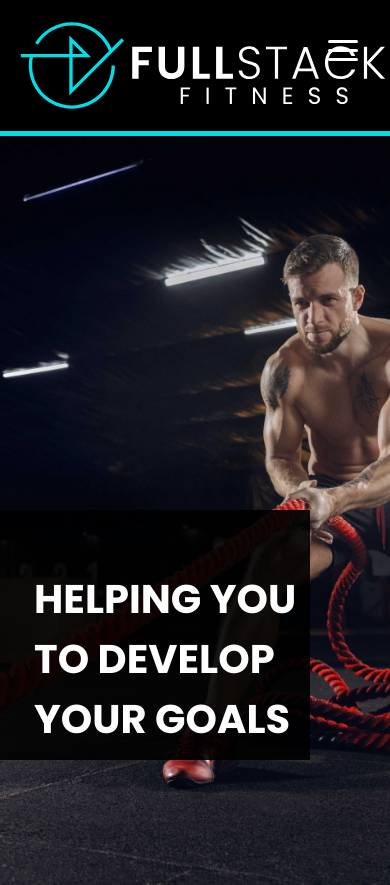
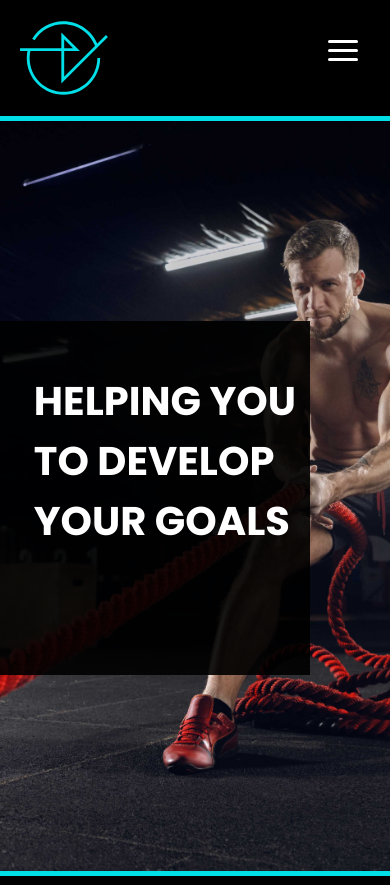
Before and after one commit to ChrisKellFSD/full-stack-fitness-pp-1, a plain HTML site: page index.html in a window 390 px wide. Shown: the top 885 px of the page. Drawn offline with Linux system fonts and the light colour scheme.

Commit message:
Add logo icon to mobile version

```diff
--- a/assets/css/style.css
+++ b/assets/css/style.css
@@ -38,6 +38,7 @@ h3 {
 }
 
 /* Navigation */
+/* Adapted from following this tutorial: https://www.youtube.com/watch?v=At4B7A4GOPg */
 
 .navbar {
     display: flex;
@@ -48,13 +49,22 @@ h3 {
     background-color: rgb(0, 0, 0);
     color: white;
     height: auto;
+    font-size: 120%;
 }
 
-.brand-title {
+.logo-main {
     max-height: 12vh;
     margin-top: 1rem;
     margin-left: 1rem;
     margin-bottom: 1rem;
+}
+
+.logo-mobile {
+    max-height: 10vh;
+    margin-top: 1rem;
+    margin-left: 1rem;
+    margin-bottom: 1rem;
+    display: none;
 }
 
 .navbar-links {
@@ -79,7 +89,7 @@ h3 {
 }
 
 .navbar-links li:hover {
-    background-color: #555;
+    font-weight: 900;
 }
 
 .toggle-button {
@@ -119,11 +129,11 @@ h3 {
 #hero-text {
     width: 310px;
     height: 250px;
-    margin-top: 20px;
-    padding-left: 34px;
-    padding-top: 59px;
+    padding-left: 4vh;
+    padding-top: 6vh;
+    padding-bottom: 36vh;
     background-color: rgba(0, 0, 0, 0.9);
-    bottom: 10vh;
+    bottom: 20vh;
     position: absolute;
 }
 
@@ -363,4 +373,12 @@ footer {
     padding: 15px;
     left: 0;
     }
+
+    .navbar .logo-main {
+        display: none;
+    }
+
+    .navbar .logo-mobile {
+        display: block;
+    }
 }
--- a/index.html
+++ b/index.html
@@ -6,16 +6,18 @@
     <meta http-equiv="X-UA-Compatible" content="IE=edge">
     <meta name="viewport" content="width=device-width, initial-scale=1.0">
 
-    <link rel="stylesheet" href="assets/css/style.css">
+    <link rel="stylesheet" href="./assets/css/style.css">
     <title>Full Stack Fitness</title>
 </head>
 
 <body>
 
     <!--Nav bar-->
+    <!--Adapted from following this tutorial: https://www.youtube.com/watch?v=At4B7A4GOPg-->
 
 <nav class="navbar">
-    <img class="brand-title" src="assets/images/full-stack-fitness-logo.svg" alt="Full Stack Fitness Logo">
+    <img class="logo-main" src="./assets/images/full-stack-fitness-logo.svg" alt="Full Stack Fitness Logo">
+    <img class="logo-mobile" src="./assets/images/full-stack-fitness-logo-icon.svg" alt="Full Stack Fitness Logo">
     <a href="#" class="toggle-button">
       <span class="bar"></span>
       <span class="bar"></span>
@@ -47,7 +49,7 @@
     </section>
     <section class="services-container">
         <article>
-            <img src="assets/images/personal-training.png" alt="Personal Training">
+            <img src="./assets/images/personal-training.png" alt="Personal Training">
             <div>
                 <h3>Personal Training <i class="fa-solid fa-dumbbell"></i></h3>
                 <p>Here at Full Stack Fitness, we make it our goal to make sure you reach yours. We don't offer one size fits all type of plans. No, we work with you to tailor make your plan that suits your body and needs. We are flexible with our workout plans which can be morning, evening or weekend times that suits you.
@@ -55,7 +57,7 @@
             </div>
         </article>
         <article>
-            <img src="assets/images/health-nutrition.png" alt="Health & Nutrition">
+            <img src="./assets/images/health-nutrition.png" alt="Health & Nutrition">
             <div>
                 <h3>Health & Nutrition <i class="fa-brands fa-nutritionix"></i></h3>
                 <p>Protein, complex carbs, fibre and macro diets. Are these just words to you? Don't worry, we all started thinking the same. Luckily, these words aren't as scary as it seems. We take Health and Nutrition very serious here at Full Stack Fitness. More importantly, we make it fun. No need to be scared of what type of diet you will be on or what cut backs you need to make to your food. You will find that through careful planning, food plans can sometimes unlock limitless amount of recipe options that not only are good for you, but also taste GREAT!
@@ -63,7 +65,7 @@
             </div>
         </article>
         <article>
-            <img src="assets/images/online-coaching.png" alt="Online Coaching">
+            <img src="./assets/images/online-coaching.png" alt="Online Coaching">
             <div>
                 <h3>Online Coaching <i class="fa-solid fa-camera"></i></h3>
                 <p>Struggling to find time away from home? Don't worry, we are now offering online coaching as a service. What exactly does this mean? We are able to cary out personal training sessions online through our dedicated live feed and recording software. Not only that, but all our classes are steamed directly to you so you can join in on the fun.
```
Also changed, not shown: assets/images/full-stack-fitness-logo-icon.svg (added).
